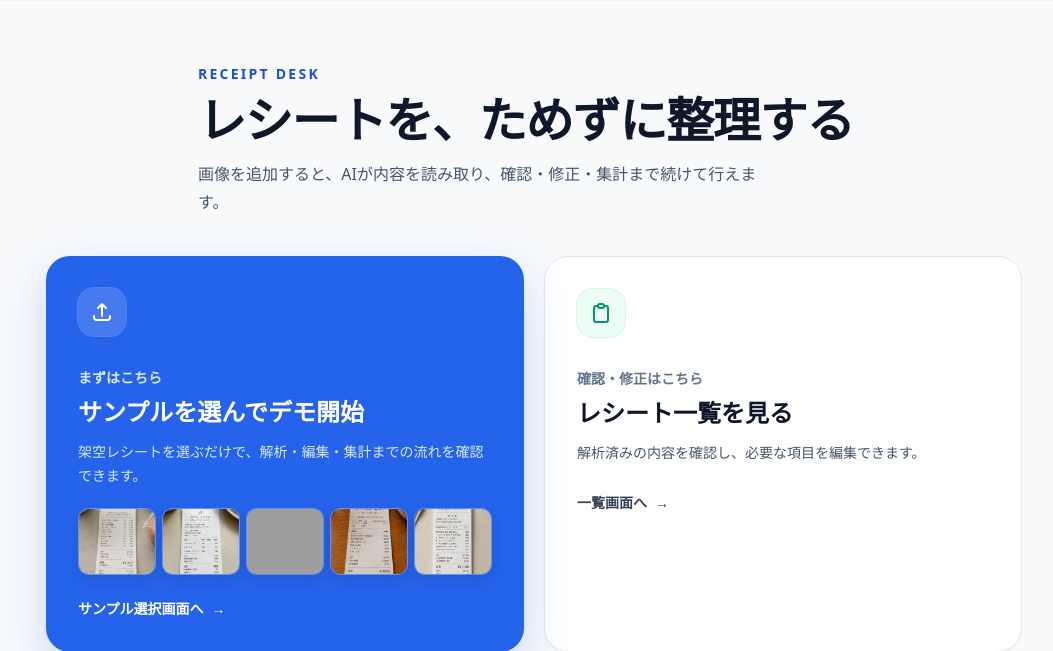
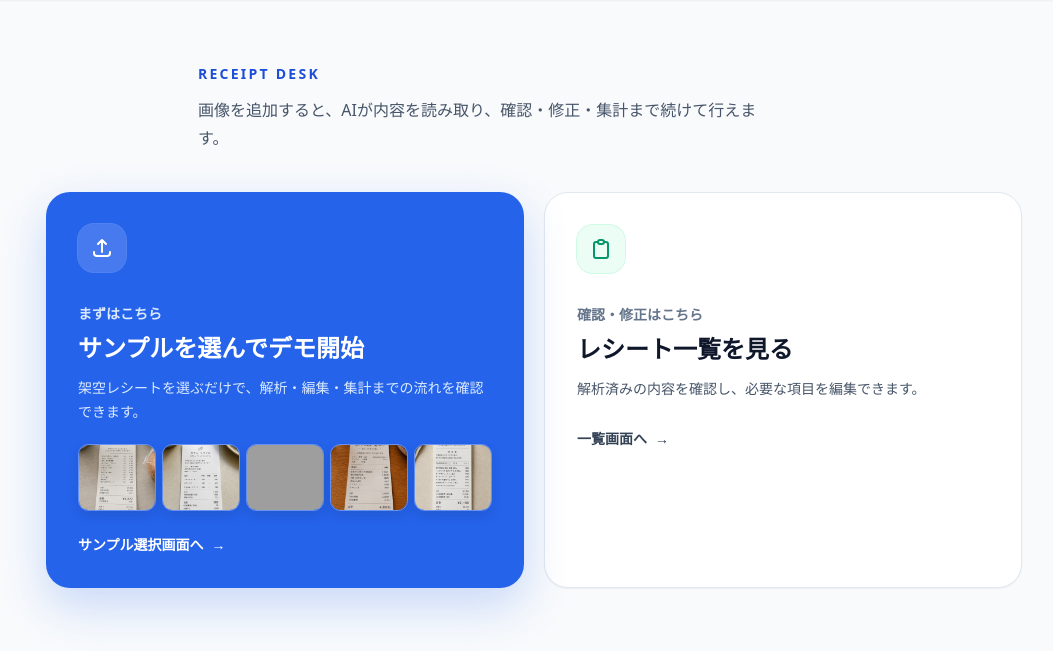
Before and after one commit to Ayumu-s/portfolio-receipt-expense-ai, a FastAPI app: template templates/index.html in a window 1280 px wide. Shown: the part 65-716 px from the top of the page, without its empty margins (106-1159 px from the left). Run offline with FastAPI, Linux system fonts and the light colour scheme; the template is opened without the code that fills it, so the values that code supplies are empty; some libraries are stand-ins or nearby versions; grey boxes are pictures that could not be loaded.

Commit message:
Remove homepage tagline

```diff
--- a/templates/index.html
+++ b/templates/index.html
@@ -15,8 +15,8 @@
     <main class="mx-auto max-w-5xl px-4 py-12 sm:px-6 sm:py-16">
         <div class="mx-auto max-w-2xl">
             <p class="mb-3 text-sm font-bold tracking-[0.16em] text-blue-700">RECEIPT DESK</p>
-            <h1 class="text-3xl font-bold tracking-tight text-slate-900 sm:text-5xl">レシートを、ためずに整理する</h1>
-            <p class="mt-4 max-w-xl text-base leading-7 text-slate-600">画像を追加すると、AIが内容を読み取り、確認・修正・集計まで続けて行えます。</p>
+            <h1 class="sr-only">経費管理アプリ</h1>
+            <p class="mt-0 max-w-xl text-base leading-7 text-slate-600">画像を追加すると、AIが内容を読み取り、確認・修正・集計まで続けて行えます。</p>
         </div>
 
         <div class="mt-10 grid grid-cols-1 gap-5 md:grid-cols-2">
```
